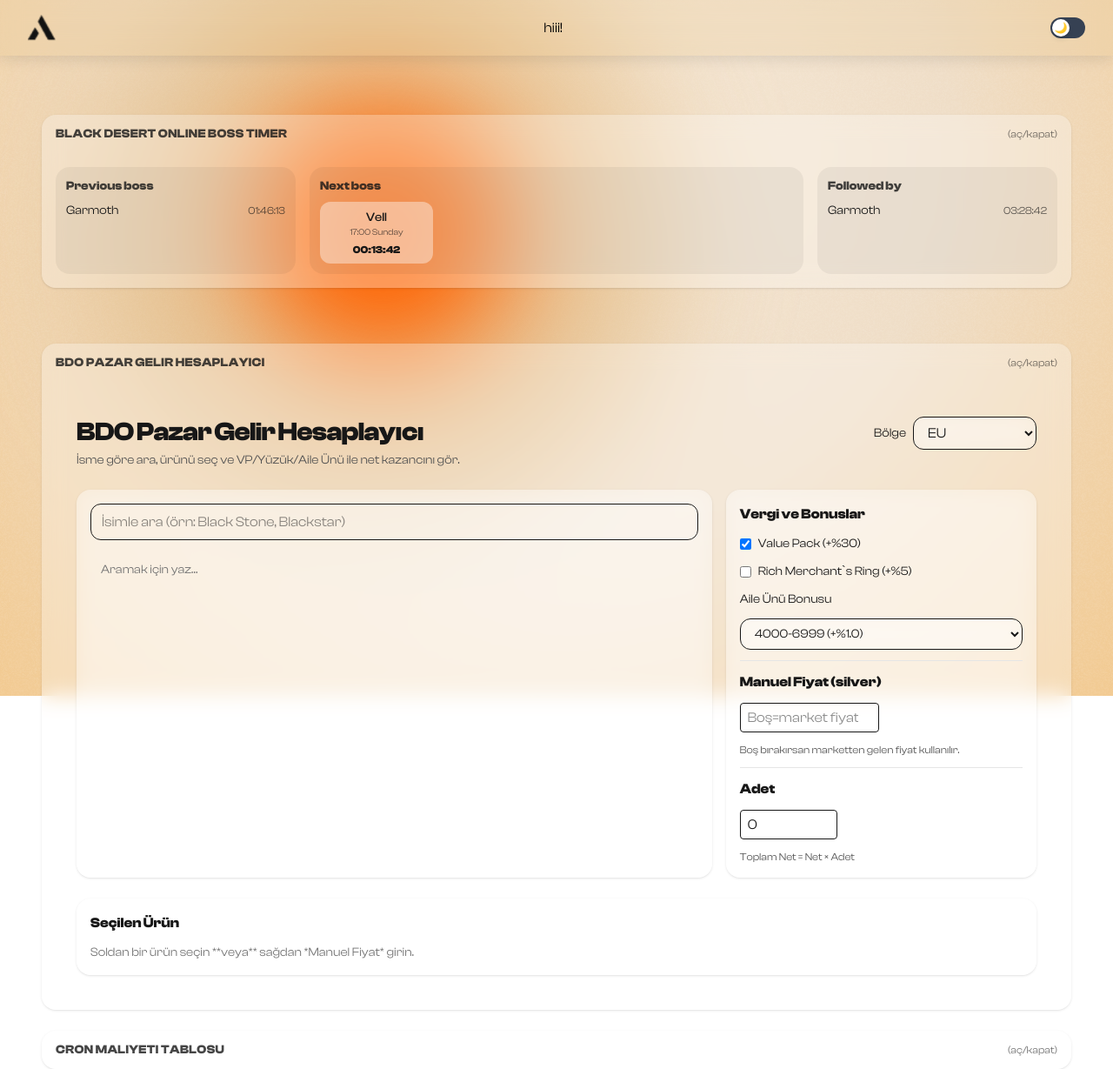
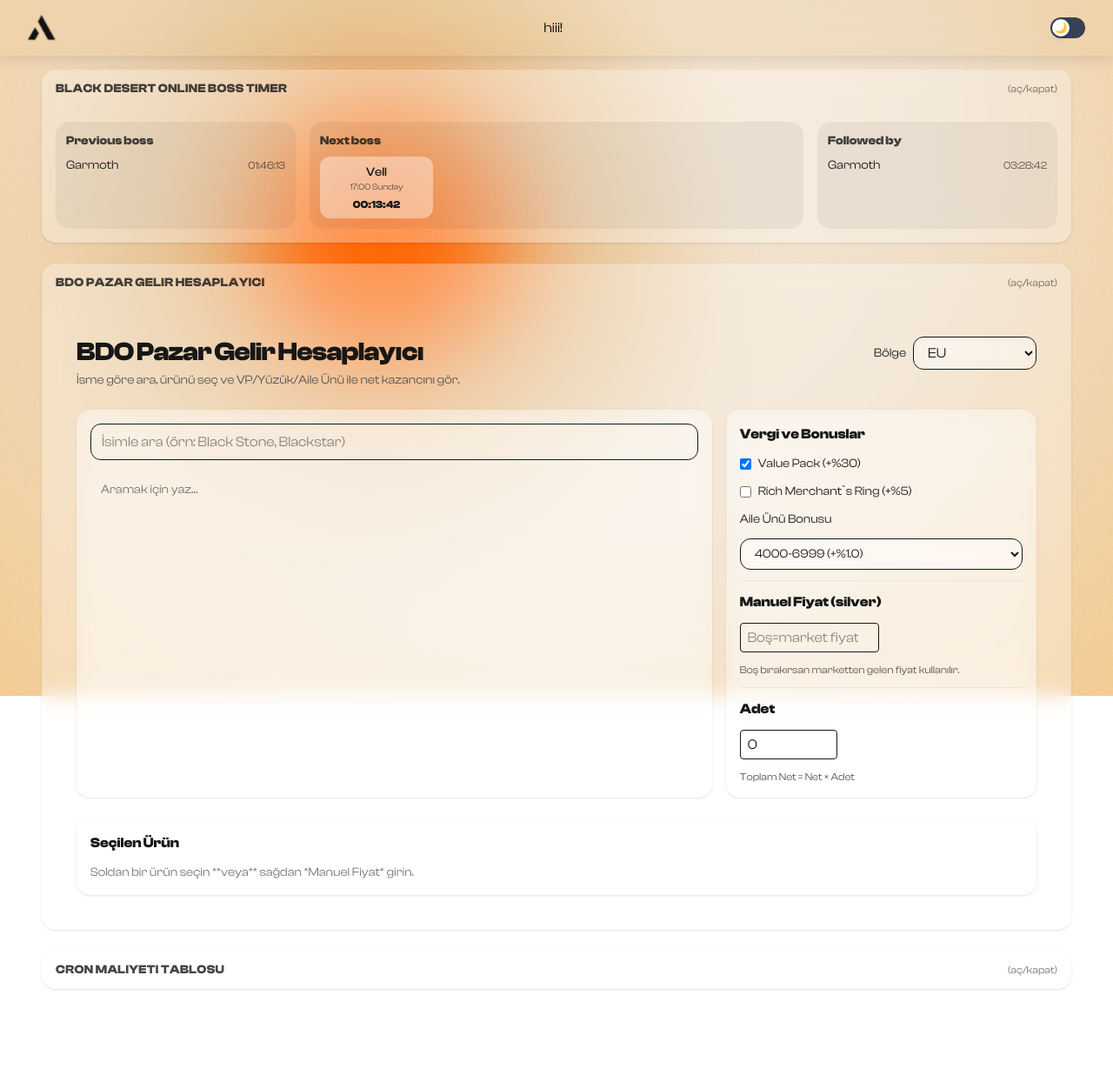
Before and after one commit to alptugildiz/alptug-site, a Next.js app: page /en/market-calculator in a window 1280 px wide. Shown: the whole page at 87% size. After the commit the page ends 1161 px from the top, so only its background shows below. Built offline with nearby package versions, Linux system fonts and the light colour scheme.

Commit message:
updated paddings

```diff
--- a/src/app/[locale]/market-calculator/page.tsx
+++ b/src/app/[locale]/market-calculator/page.tsx
@@ -42,10 +42,10 @@
         className="mt-18 m-auto max-w-7xl px-4 sm:px-6 lg:px-8"
       >
         <div className="px-4">
-          <div className="pt-15">
+          <div className="pt-2">
             <BossNextCard region={region} />
           </div>
-
+          <div className="mt-6 ">
             <BdoMarketProfitCalculator
               initialRegion={region}
               initialQuery={q}
@@ -55,7 +55,8 @@
                   : null
               }
             />
-          <div className="mt-6">
+          </div>
+          <div className="my-6">
             <CronCostCard />
           </div>
         </div>
--- a/src/components/calculator/BdoMarketProfitCalculator.tsx
+++ b/src/components/calculator/BdoMarketProfitCalculator.tsx
@@ -206,7 +206,7 @@
 
   // === RETURN: Card içine sarıldı ===
   return (
-    <div className="mt-16">
+    <div>
       <InfoCard title="BDO Pazar Gelir Hesaplayıcı" defaultOpen>
         <div className=" w-full  text-neutral-900 dark:text-neutral-50 p-6">
           <div className="max-w-6xl mx-auto grid gap-6">
```
Lines whose indentation alone changed are shown as unchanged.
